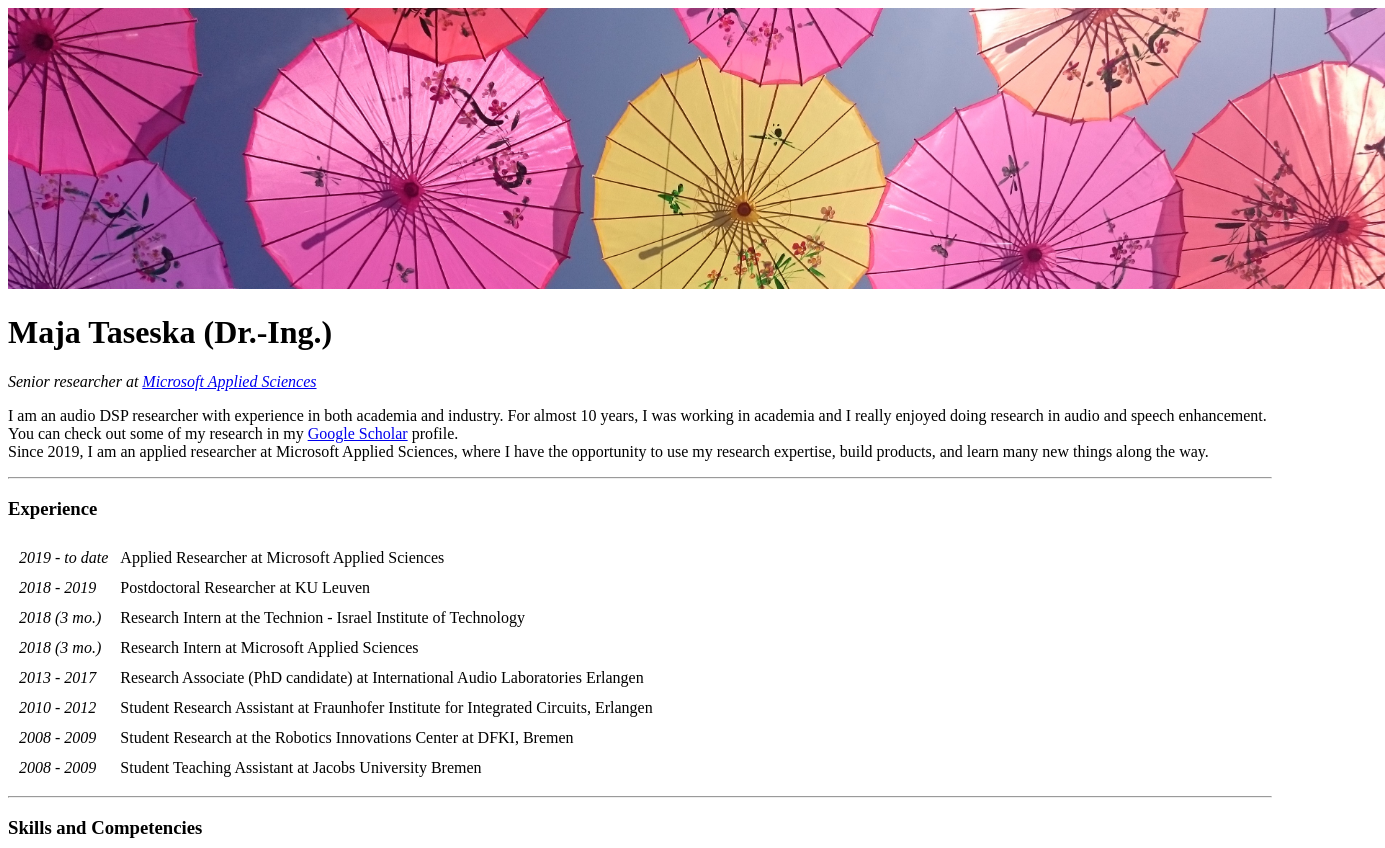
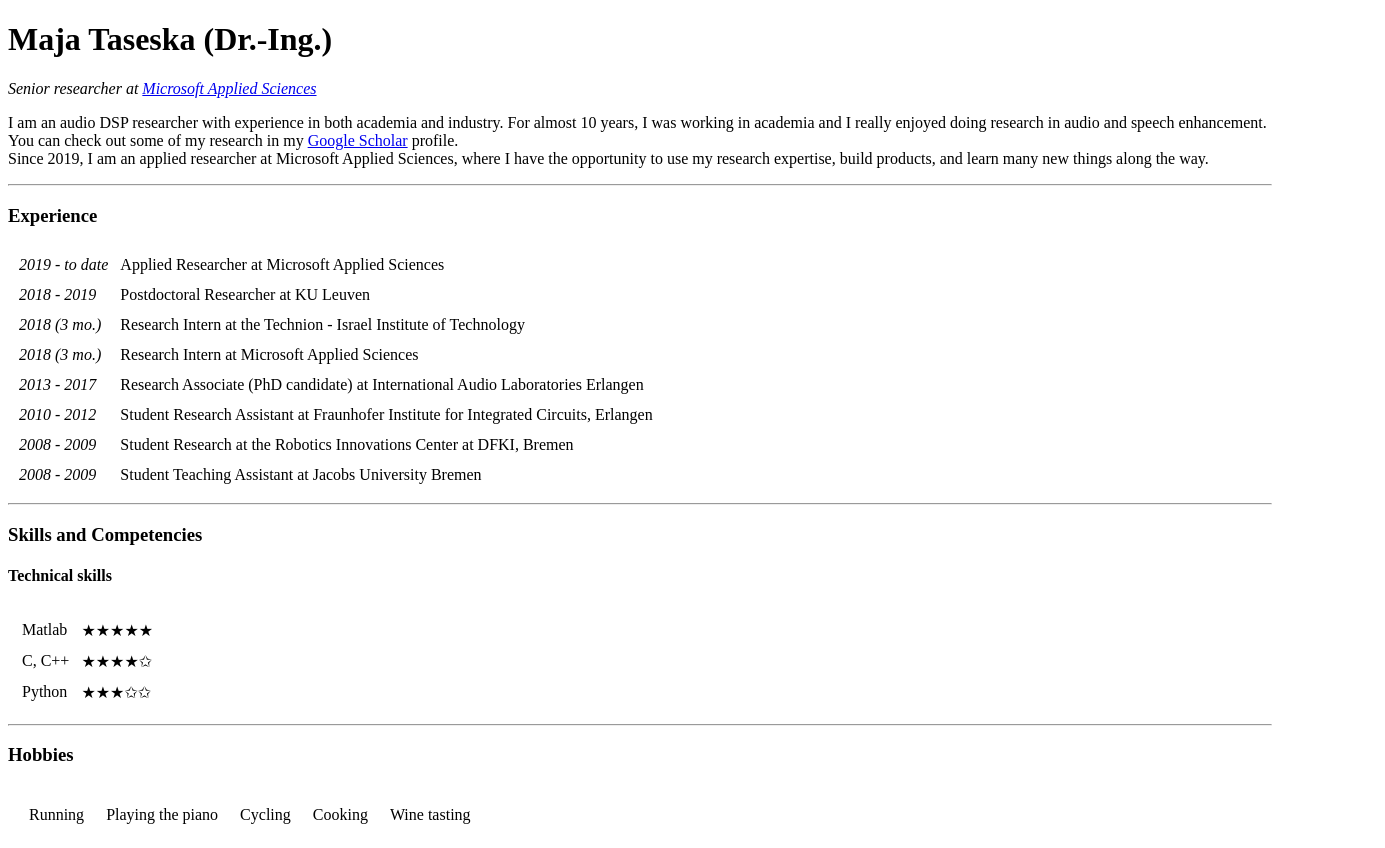
Before and after one commit to maj4e/cv, a plain HTML site: page index.html in a window 1280 px wide. Shown: the top 848 px of the page, 1385 px wide, since content can reach past the window. Drawn offline with Linux system fonts and the light colour scheme.

Commit message:
gitignore and remove pic

```diff
--- a/index.html
+++ b/index.html
@@ -7,11 +7,11 @@
 </head>
 
 <body>
-  <img src="assets/img.JPG" alt="Penang" height="281">
   <h1> Maja Taseska (Dr.-Ing.) </h1>
   <p> <em></p>Senior researcher at <a href="https://www.microsoft.com/applied-sciences"> Microsoft Applied Sciences </a> </em> </p>
 
-  <p> I am an audio DSP researcher with experience in both academia and industry. For almost 10 years, I was working in academia and I really enjoyed doing research in audio and speech enhancement. You can check out some of my research in my <a href="https://scholar.google.com/citations?user=EOJ4vSoAAAAJ&hl=en"> Google Scholar</a> profile.
+  <p> I am an audio DSP researcher with experience in both academia and industry. For almost 10 years, I was working in academia and I really enjoyed doing research in audio and speech enhancement. You can check out some of my research in my <a
+      href="https://scholar.google.com/citations?user=EOJ4vSoAAAAJ&hl=en"> Google Scholar</a> profile.
     <br>
     Since 2019, I am an applied researcher at Microsoft Applied Sciences, where I have the opportunity to use my research expertise, build products, and learn many new things along the way.
   </p>
```
Also changed, not shown: assets/img.JPG (deleted), 1 other file. Lines whose indentation alone changed are shown as unchanged.
